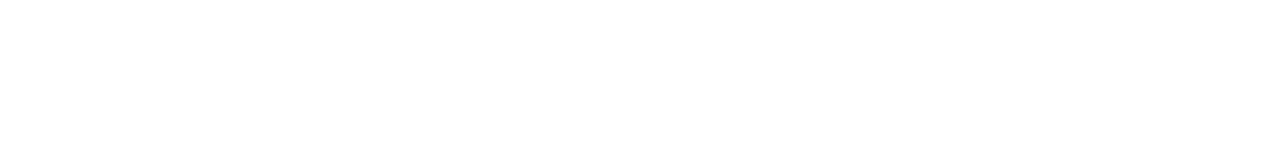
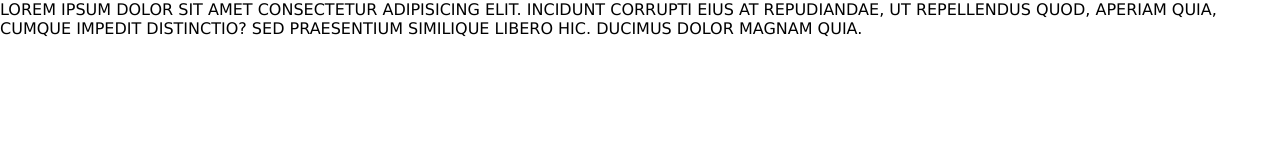
Before and after one commit to subhajyoti02/subhajyoti, a plain HTML site: page index.html in a window 1280 px wide. Drawn offline with Linux system fonts and the light colour scheme.

Commit message:
Jan 3 - 1

```diff
--- a/index.html
+++ b/index.html
@@ -4,8 +4,9 @@
     <meta charset="UTF-8">
     <meta name="viewport" content="width=device-width, initial-scale=1.0">
     <title>Homepage</title>
+    <link rel="stylesheet" href="style.css">
 </head>
 <body>
-
+    <p>Lorem ipsum dolor sit amet consectetur adipisicing elit. Incidunt corrupti eius at repudiandae, ut repellendus quod, aperiam quia, cumque impedit distinctio? Sed praesentium similique libero hic. Ducimus dolor magnam quia.</p>
 </body>
 </html>
--- a/style.css
+++ b/style.css
@@ -2,3 +2,7 @@
     padding: 0;
     margin:0;
 }
+p{
+    text-transform: uppercase;
+    font-family: verdana;
+}
```
